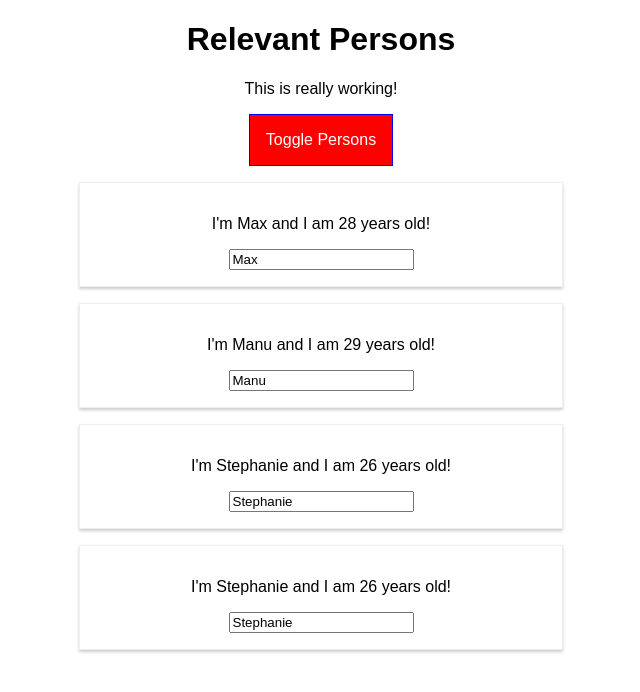
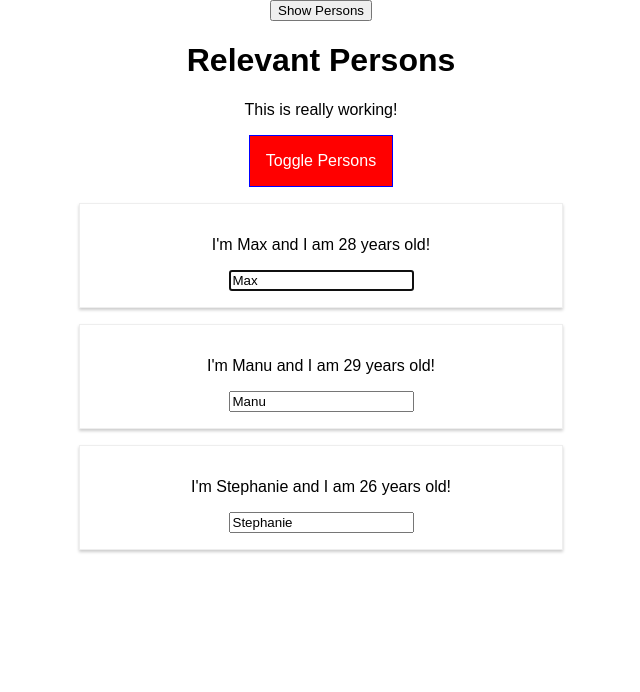
Before and after one commit to Vterebenin/Another-React-course, a React app: page / in a window 1280 px wide. Both pictures are taken after a click on the button "Toggle Persons". Shown: the top 692 px of the page, without its empty margins (319-959 px from the left). Built offline with nearby package versions, Linux system fonts and the light colour scheme.

Commit message:
hoc/ref/validations/aux

```diff
--- a/package.json
+++ b/package.json
@@ -30,6 +30,7 @@
     "postcss-flexbugs-fixes": "3.2.0",
     "postcss-loader": "2.0.6",
     "promise": "8.0.1",
+    "prop-types": "^15.6.0",
     "radium": "^0.19.4",
     "react": "^16.0.0",
     "react-dev-utils": "^4.0.1",
--- a/src/Components/Cockpit/Cockpit.css
+++ b/src/Components/Cockpit/Cockpit.css
@@ -7,7 +7,7 @@
     font-weight: bold;
   }
 
-  .Cockpit button {
+  .Button {
     border: 1px solid blue;
     padding: 16px;
     background-color: green;
@@ -16,16 +16,16 @@
     cursor: pointer;
   }
 
-  .Cockpit button:hover {
+  .Button:hover {
     background-color: lightgreen;
     color: black;
   }
 
-  .Cockpit button.Red {
+  .Button.Red {
     background-color: red;
   }
 
-  .Cockpit button.Red:hover {
+  .Button.Red:hover {
     background-color: salmon;
     color: black;
   }
--- a/src/Components/Cockpit/Cockpit.js
+++ b/src/Components/Cockpit/Cockpit.js
@@ -1,29 +1,30 @@
 import React from 'react';
 
 import classes from './Cockpit.css';
+import Aux from '../../hoc/Auxiliary';
 
 const cockpit = ( props ) => {
     const assignedClasses = [];
-    let btnClass = '';
-    if (props.showPersons) {
-        btnClass = classes.Red;
+    let btnClass = classes.Button;
+    if ( props.showPersons ) {
+        btnClass = [classes.Button, classes.Red].join( ' ' );
     }
 
     if ( props.persons.length <= 2 ) {
-      assignedClasses.push( classes.red ); // classes = ['red']
+        assignedClasses.push( classes.red ); // classes = ['red']
     }
     if ( props.persons.length <= 1 ) {
-      assignedClasses.push( classes.bold ); // classes = ['red', 'bold']
+        assignedClasses.push( classes.bold ); // classes = ['red', 'bold']
     }
 
     return (
-        <div className={classes.Cockpit}>
-            <h1>{ props.appTitle }</h1>
+        <Aux>
+            <h1>{props.appTitle}</h1>
             <p className={assignedClasses.join( ' ' )}>This is really working!</p>
             <button
                 className={btnClass}
                 onClick={props.clicked}>Toggle Persons</button>
-        </div>
+        </Aux>
     );
 };
 
--- a/src/Components/Persons/Person/Person.js
+++ b/src/Components/Persons/Person/Person.js
@@ -1,15 +1,53 @@
-import React from 'react';
+import React, { Component } from 'react';
+import PropTypes from 'prop-types';
 
 import classes from './Person.css';
+import withClass from '../../../hoc/WithClass';
+import Aux from '../../../hoc/Auxiliary';
 
-const person = ( props ) => {
-    return (
-        <div className={classes.Person}>
-            <p onClick={props.click}>I'm {props.name} and I am {props.age} years old!</p>
-            <p>{props.children}</p>
-            <input type="text" onChange={props.changed} value={props.name} />
-        </div>
-    )
+class Person extends Component {
+    constructor( props ) {
+        super( props );
+        console.log( '[Person.js] Inside Constructor', props );
+    }
+
+    componentWillMount () {
+        console.log( '[Person.js] Inside componentWillMount()' );
+    }
+
+    componentDidMount () {
+        console.log( '[Person.js] Inside componentDidMount()' );
+        if ( this.props.position === 0 ) {
+            this.inputElement.focus();
+        }
+    }
+
+    render () {
+        console.log( '[Person.js] Inside render()' );
+        return (
+            <Aux>
+                <p onClick={this.props.click}>I'm {this.props.name} and I am {this.props.age} years old!</p>
+                <p>{this.props.children}</p>
+                <input
+                    ref={( inp ) => { this.inputElement = inp }}
+                    type="text"
+                    onChange={this.props.changed}
+                    value={this.props.name} />
+            </Aux>
+        )
+        // return [
+        //     <p key="1" onClick={this.props.click}>I'm {this.props.name} and I am {this.props.age} years old!</p>,
+        //     <p key="2">{this.props.children}</p>,
+        //     <input key="3" type="text" onChange={this.props.changed} value={this.props.name} />
+        // ]
+    }
+}
+
+Person.propTypes = {
+    click: PropTypes.func,
+    name: PropTypes.string,
+    age: PropTypes.number,
+    changed: PropTypes.func
 };
 
-export default person;
+export default withClass( Person, classes.Person );
--- a/src/Components/Persons/Persons.js
+++ b/src/Components/Persons/Persons.js
@@ -1,14 +1,53 @@
-import React from 'react';
+import React, { PureComponent } from 'react';
 
 import Person from './Person/Person';
 
-const persons = (props) => props.persons.map( ( person, index ) => {
-        return <Person
-          click={() => props.clicked( index )}
-          name={person.name}
-          age={person.age}
-          key={person.id}
-          changed={( event ) => props.changed( event, person.id )} />
-      } );
+class Persons extends PureComponent {
+    constructor( props ) {
+        super( props );
+        console.log( '[Persons.js] Inside Constructor', props );
+    }
 
-export default persons;
+    componentWillMount () {
+        console.log( '[Persons.js] Inside componentWillMount()' );
+    }
+
+    componentDidMount () {
+        console.log( '[Persons.js] Inside componentDidMount()' );
+    }
+
+    componentWillReceiveProps ( nextProps ) {
+        console.log( '[UPDATE Persons.js] Inside componentWillReceiveProps', nextProps );
+    }
+
+    // shouldComponentUpdate ( nextProps, nextState ) {
+    //     console.log( '[UPDATE Persons.js] Inside shouldComponentUpdate', nextProps, nextState );
+    //     return nextProps.persons !== this.props.persons ||
+    //         nextProps.changed !== this.props.changed ||
+    //         nextProps.clicked !== this.props.clicked;
+    //     // return true;
+    // }
+
+    componentWillUpdate ( nextProps, nextState ) {
+        console.log( '[UPDATE Persons.js] Inside componentWillUpdate', nextProps, nextState );
+    }
+
+    componentDidUpdate () {
+        console.log( '[UPDATE Persons.js] Inside componentDidUpdate' );
+    }
+
+    render () {
+        console.log( '[Persons.js] Inside render()' );
+        return this.props.persons.map( ( person, index ) => {
+            return <Person
+                click={() => this.props.clicked( index )}
+                name={person.name}
+                position={index}
+                age={person.age}
+                key={person.id}
+                changed={( event ) => this.props.changed( event, person.id )} />
+        } );
+    }
+}
+
+export default Persons;
--- a/src/Containers/App.js
+++ b/src/Containers/App.js
@@ -1,20 +1,58 @@
-import React, { Component } from 'react';
+import React, { PureComponent } from 'react';
 
 import classes from './App.css';
 import Persons from '../Components/Persons/Persons';
 import Cockpit from '../Components/Cockpit/Cockpit';
+import Aux from '../hoc/Auxiliary';
+import withClass from '../hoc/WithClass';
 
-class App extends Component {
-  state = {
-    persons: [
-      { id: 'asfa1', name: 'Max', age: 28 },
-      { id: 'vasdf1', name: 'Manu', age: 29 },
-      { id: 'asdf11', name: 'Stephanie', age: 26 },
-      { id: 'asdf111', name: 'Stephanie', age: 26 }
-    ],
-    otherState: 'some other value',
-    showPersons: false
+class App extends PureComponent {
+  constructor( props ) {
+    super( props );
+    console.log( '[App.js] Inside Constructor', props );
+    this.state = {
+      persons: [
+        { id: 'asfa1', name: 'Max', age: 28 },
+        { id: 'vasdf1', name: 'Manu', age: 29 },
+        { id: 'asdf11', name: 'Stephanie', age: 26 }
+      ],
+      otherState: 'some other value',
+      showPersons: false,
+      toggleClicked: 0
+    };
   }
+
+  componentWillMount () {
+    console.log( '[App.js] Inside componentWillMount()' );
+  }
+
+  componentDidMount () {
+    console.log( '[App.js] Inside componentDidMount()' );
+  }
+
+  // shouldComponentUpdate ( nextProps, nextState ) {
+  //   console.log( '[UPDATE App.js] Inside shouldComponentUpdate', nextProps, nextState );
+  //   return nextState.persons !== this.state.persons ||
+  //     nextState.showPersons !== this.state.showPersons;
+  // }
+
+  componentWillUpdate ( nextProps, nextState ) {
+    console.log( '[UPDATE App.js] Inside componentWillUpdate', nextProps, nextState );
+  }
+
+  componentDidUpdate () {
+    console.log( '[UPDATE App.js] Inside componentDidUpdate' );
+  }
+
+  // state = {
+  //   persons: [
+  //     { id: 'asfa1', name: 'Max', age: 28 },
+  //     { id: 'vasdf1', name: 'Manu', age: 29 },
+  //     { id: 'asdf11', name: 'Stephanie', age: 26 }
+  //   ],
+  //   otherState: 'some other value',
+  //   showPersons: false
+  // }
 
   nameChangedHandler = ( event, id ) => {
     const personIndex = this.state.persons.findIndex( p => {
@@ -44,10 +82,16 @@
 
   togglePersonsHandler = () => {
     const doesShow = this.state.showPersons;
-    this.setState( { showPersons: !doesShow } );
+    this.setState( ( prevState, props ) => {
+      return {
+        showPersons: !doesShow,
+        toggleClicked: prevState.toggleClicked + 1
+      }
+    } );
   }
 
   render () {
+    console.log( '[App.js] Inside render()' );
     let persons = null;
 
     if ( this.state.showPersons ) {
@@ -58,17 +102,18 @@
     }
 
     return (
-      <div className={classes.App}>
+      <Aux>
+        <button onClick={() => { this.setState( { showPersons: true } ) }}>Show Persons</button>
         <Cockpit
           appTitle={this.props.title}
           showPersons={this.state.showPersons}
           persons={this.state.persons}
           clicked={this.togglePersonsHandler} />
         {persons}
-      </div>
+      </Aux>
     );
     // return React.createElement('div', {className: 'App'}, React.createElement('h1', null, 'Does this work now?'));
   }
 }
 
-export default App;
+export default withClass( App, classes.App );
--- /dev/null
+++ b/src/hoc/Auxiliary.js
@@ -0,0 +1,3 @@
+const aux = (props) => props.children;
+
+export default aux;
--- /dev/null
+++ b/src/hoc/WithClass.js
@@ -0,0 +1,24 @@
+import React, { Component } from 'react';
+
+// const withClass = (WrappedComponent, className) => {
+//     return (props) => (
+//         <div className={className}>
+//             <WrappedComponent {...props} />
+//         </div>
+//     )
+// }
+
+const withClass = (WrappedComponent, className) => {
+    return class extends Component {
+        render () {
+            return (
+                <div className={className}>
+                    <WrappedComponent {...this.props} />
+                </div>
+            )
+        }
+    }
+}
+
+
+export default withClass;
```
